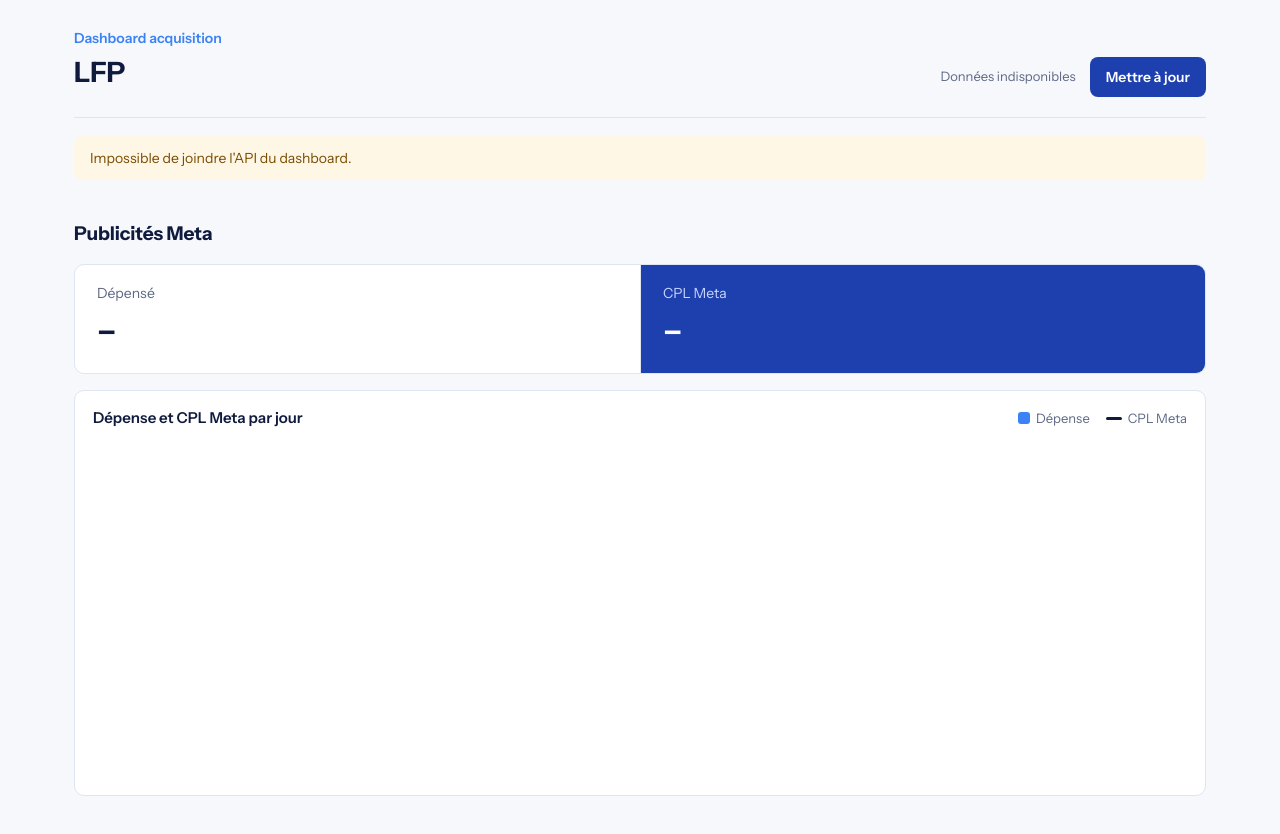
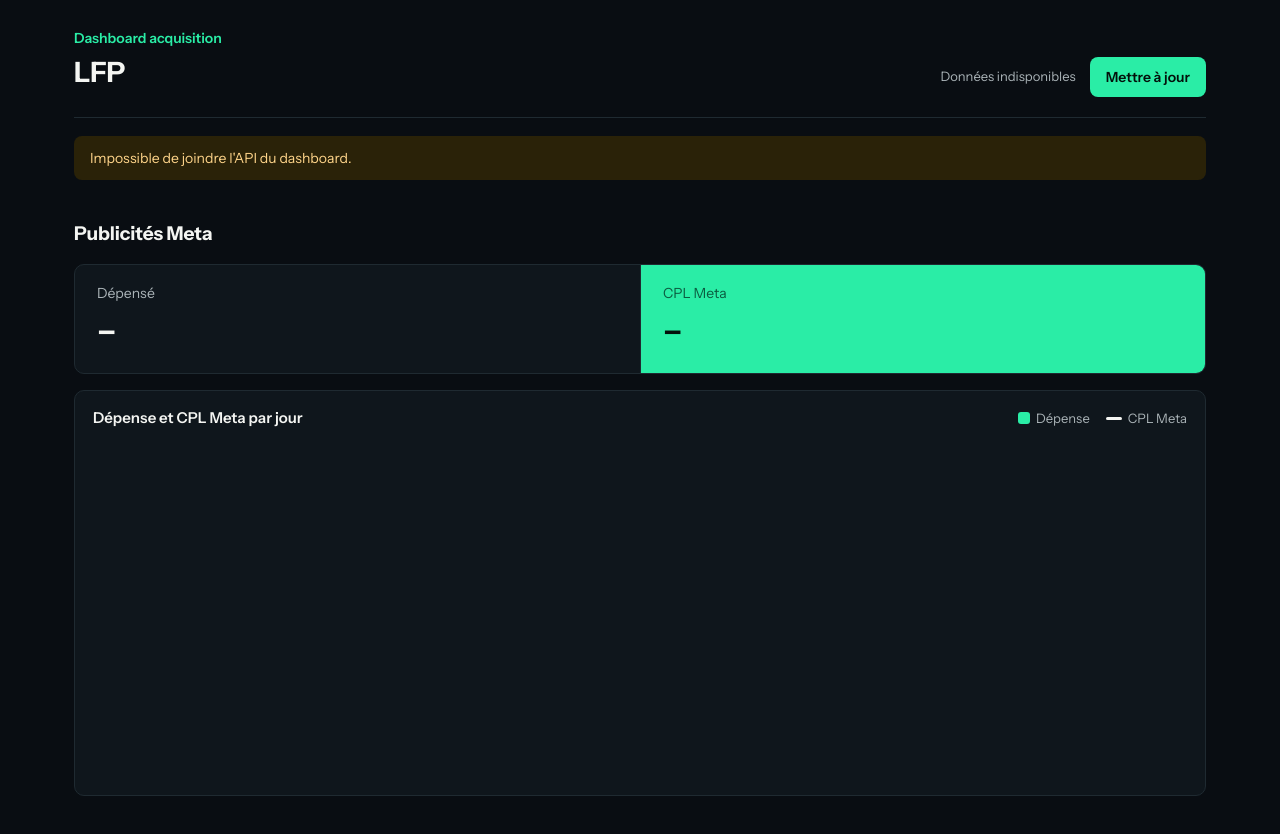
Before and after one commit to adrien-nicoya/lfp-acquisition, a website: page index.html in a window 1280 px wide. Drawn offline with nearby package versions, Linux system fonts and the light colour scheme; no server answers.

Commit message:
Update index.html

```diff
--- a/index.html
+++ b/index.html
@@ -10,35 +10,24 @@
 <script src="https://cdnjs.cloudflare.com/ajax/libs/Chart.js/4.4.1/chart.umd.min.js"></script>
 <style>
 :root{
-  --paper:#f6f8fc; --surface:#ffffff; --ink:#0f1a3d; --muted:#5d6885; --line:#dfe5f1;
-  --blue:#3b82f6; --blue-dark:#1e40af; --blue-light:#eff6ff;
-  --warn-bg:#fff7e6; --warn-ink:#7a4b00;
-  color-scheme:light;
-}
-@media (prefers-color-scheme:dark){ :root:not([data-theme="light"]){
-  --paper:#0c1430; --surface:#131d40; --ink:#e8edfb; --muted:#9aa6c6; --line:#26325c;
-  --blue:#60a5fa; --blue-dark:#93c5fd; --blue-light:#1a2752;
-  --warn-bg:#3a2a07; --warn-ink:#ffd58a; color-scheme:dark;
-}}
-:root[data-theme="dark"]{
-  --paper:#0c1430; --surface:#131d40; --ink:#e8edfb; --muted:#9aa6c6; --line:#26325c;
-  --blue:#60a5fa; --blue-dark:#93c5fd; --blue-light:#1a2752;
-  --warn-bg:#3a2a07; --warn-ink:#ffd58a; color-scheme:dark;
+  /* Charte LFP (lemanfp.com) */
+  --paper:#090d12; --surface:#0f161c; --ink:#f4f5f2; --muted:#aab3b7; --line:#1f2a31;
+  --accent:#2aeda6; --accent-ink:#03110b; --bar:#2aeda6;
+  --warn-bg:#2a2208; --warn-ink:#ffd58a;
+  color-scheme:dark;
 }
 *,*::before,*::after{box-sizing:border-box}
 body{margin:0;background:var(--paper);color:var(--ink);font-family:"Instrument Sans",system-ui,-apple-system,"Segoe UI",sans-serif;font-size:15px;line-height:1.45;font-variant-numeric:tabular-nums}
 .wrap{max-width:1180px;margin:0 auto;padding:28px 24px 64px}
 header{display:flex;flex-wrap:wrap;gap:16px;align-items:flex-end;justify-content:space-between;padding-bottom:20px;border-bottom:1px solid var(--line)}
-.brand{color:var(--blue);font-weight:600;font-size:14px;margin:0 0 4px}
+.brand{color:var(--accent);font-weight:600;font-size:14px;margin:0 0 4px}
 h1{margin:0;font-size:28px;font-weight:700;letter-spacing:-.01em}
 .period{color:var(--muted);font-size:14px;margin-top:4px}
 .refresh{display:flex;align-items:center;gap:14px}
 .stamp{color:var(--muted);font-size:13px;text-align:right}
-button{font:inherit;font-weight:600;font-size:14px;color:#fff;background:var(--blue-dark);border:0;border-radius:8px;padding:10px 16px;cursor:pointer;display:inline-flex;gap:8px;align-items:center}
-:root[data-theme="dark"] button{color:#0c1430}
-@media (prefers-color-scheme:dark){:root:not([data-theme="light"]) button{color:#0c1430}}
+button{font:inherit;font-weight:600;font-size:14px;color:var(--accent-ink);background:var(--accent);border:0;border-radius:8px;padding:10px 16px;cursor:pointer;display:inline-flex;gap:8px;align-items:center}
 button:disabled{opacity:.6;cursor:progress}
-button:focus-visible{outline:3px solid var(--blue);outline-offset:2px}
+button:focus-visible{outline:3px solid var(--accent);outline-offset:2px}
 .spin{width:14px;height:14px;border:2px solid currentColor;border-right-color:transparent;border-radius:50%;display:none;animation:r .8s linear infinite}
 button:disabled .spin{display:inline-block}
 @keyframes r{to{transform:rotate(360deg)}}
@@ -54,10 +43,8 @@
 .kpi .k{color:var(--muted);font-size:14px}
 .kpi .v{font-size:32px;font-weight:700;margin-top:4px;letter-spacing:-.01em}
 .kpi .d{color:var(--muted);font-size:13px;margin-top:2px}
-.kpi.real{background:var(--blue-dark);color:#fff}
-.kpi.real .k,.kpi.real .d{color:#c7d6ff}
-:root[data-theme="dark"] .kpi.real{background:#1e3a8a}
-@media (prefers-color-scheme:dark){:root:not([data-theme="light"]) .kpi.real{background:#1e3a8a}}
+.kpi.real{background:var(--accent);color:var(--accent-ink)}
+.kpi.real .k,.kpi.real .d{color:#0b5c40}
 @media (max-width:640px){.kpis{grid-template-columns:1fr}.kpi+.kpi{border-left:0;border-top:1px solid var(--line)}.wrap{padding:20px 16px 48px}}
 .chart{background:var(--surface);border:1px solid var(--line);border-radius:10px;padding:16px 18px;margin-top:16px}
 .chart-head{display:flex;flex-wrap:wrap;justify-content:space-between;align-items:center;gap:8px;margin-bottom:10px}
@@ -65,7 +52,7 @@
 .legend{display:flex;gap:16px;color:var(--muted);font-size:13px}
 .legend span{display:inline-flex;align-items:center;gap:6px}
 .sw{display:inline-block}
-.sw.bar{width:12px;height:12px;border-radius:3px;background:var(--blue)}
+.sw.bar{width:12px;height:12px;border-radius:3px;background:var(--bar)}
 .sw.line{width:16px;height:3px;border-radius:2px;background:var(--ink)}
 .chart .box{position:relative;height:340px}
 </style>
@@ -136,7 +123,7 @@
 
 function drawChart(daily,today){
   if(!window.Chart) return;
-  const grid=css('--line'), tick=css('--muted'), blue=css('--blue'), ink=css('--ink'), font={family:'Instrument Sans'};
+  const grid=css('--line'), tick=css('--muted'), blue=css('--bar'), ink=css('--ink'), font={family:'Instrument Sans'};
   chart&&chart.destroy();
   chart=new Chart(document.getElementById('c-meta'),{
     data:{labels:daily.map(x=>dshort(x.date)+(x.date===today?' (en cours)':'')),datasets:[
@@ -161,7 +148,6 @@
   finally{ btn.disabled=false; }
 }
 document.getElementById('btn').addEventListener('click',load);
-matchMedia('(prefers-color-scheme:dark)').addEventListener('change',()=>last&&renderMeta(last.meta,last.today));
 load();
 </script>
 </body>
```
